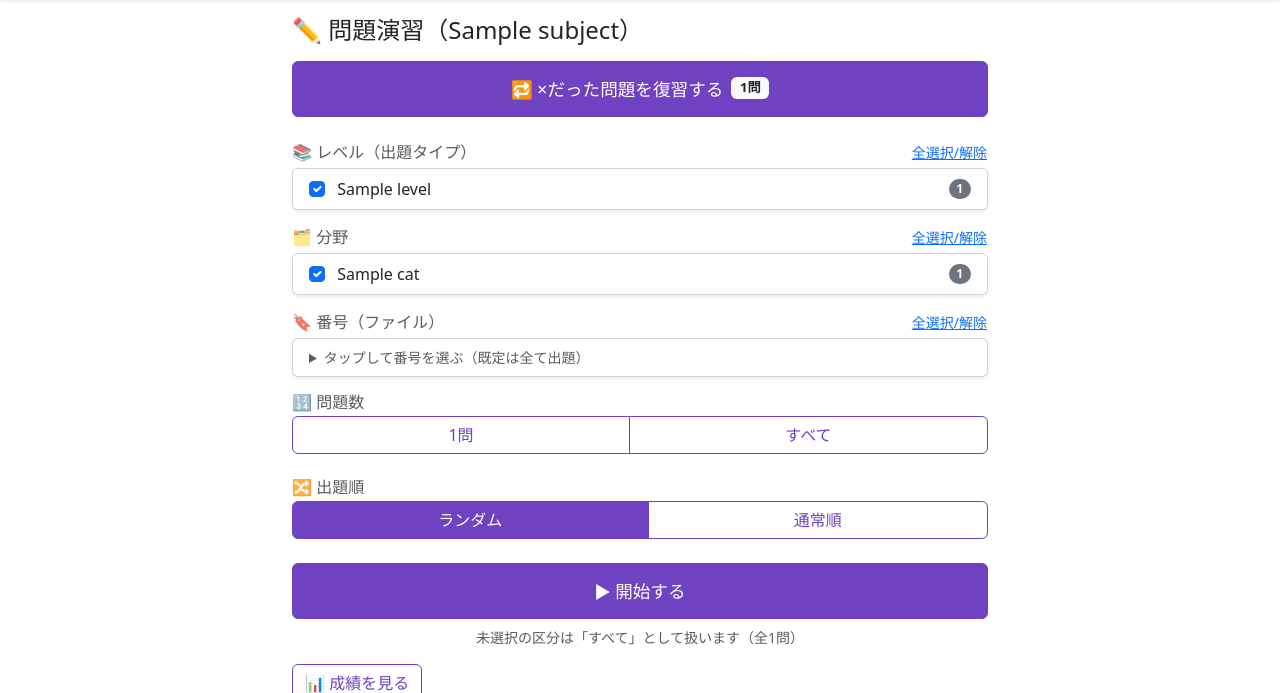
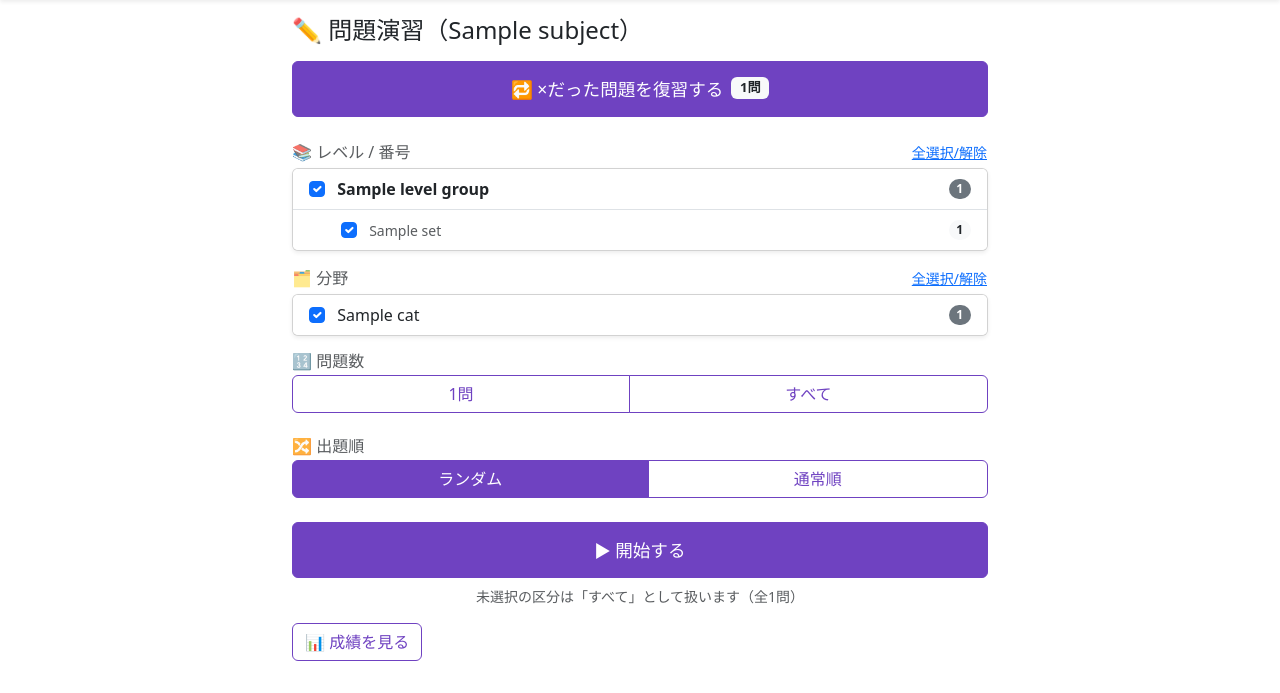
Before and after one commit to Rkawab/SNproject, a Django app: template templates/quiz/top.html in a window 1280 px wide. Shown: the part 56-749 px from the top of the page. After the commit the page ends 717 px from the top, so only its background shows below. Run offline with Django 5.2, Linux system fonts and the light colour scheme; tables that the repository leaves empty hold one stand-in row (values such as "Sample post"); the template is opened without the code that fills it: values that come from a table or form of the project are taken from there, most other values are stand-ins (such as "Sample title", 1, 10 or a date in 2020).

Commit message:
問題形式の変更

```diff
--- a/templates/quiz/top.html
+++ b/templates/quiz/top.html
@@ -16,21 +16,34 @@
 <form method="post" action="{% url 'quiz:start' %}">
     {% csrf_token %}
 
-    {# ----- レベル（出題タイプ） ----- #}
+    {# ----- レベル（出題タイプ）→ 番号（ファイル）の入れ子 ----- #}
     <div class="d-flex justify-content-between align-items-center mt-2 mb-1">
-        <h2 class="h6 text-muted mb-0">📚 レベル（出題タイプ）</h2>
+        <h2 class="h6 text-muted mb-0">📚 レベル / 番号</h2>
         <button type="button" class="btn btn-sm btn-link p-0 toggle-all" data-group="level">全選択/解除</button>
     </div>
     <div class="card shadow-sm mb-3">
         <div class="list-group list-group-flush">
-            {% for lv in levels %}
+            {% for g in level_groups %}
+            {# 親：レベル（配下の番号を一括トグル） #}
             <label class="list-group-item d-flex justify-content-between align-items-center">
+                <span class="fw-bold">
+                    <input class="form-check-input me-2 grp-level parent-level" type="checkbox"
+                           name="level" value="{{ g.series }}" data-series="{{ g.series }}" checked>
+                    {{ g.label }}
+                </span>
+                <span class="badge bg-secondary rounded-pill">{{ g.count }}</span>
+            </label>
+            {# 子：番号（ファイル） #}
+            {% for st in g.sets %}
+            <label class="list-group-item d-flex justify-content-between align-items-center ps-5">
                 <span>
-                    <input class="form-check-input me-2 grp-level" type="checkbox" name="level" value="{{ lv.value }}" checked>
-                    {{ lv.label }}
+                    <input class="form-check-input me-2 grp-level child-set" type="checkbox"
+                           name="set" value="{{ st.value }}" data-series="{{ g.series }}" checked>
+                    <span class="text-muted small">{{ st.label }}</span>
                 </span>
-                <span class="badge bg-secondary rounded-pill">{{ lv.count }}</span>
+                <span class="badge bg-light text-dark rounded-pill">{{ st.count }}</span>
             </label>
+            {% endfor %}
             {% endfor %}
         </div>
     </div>
@@ -53,31 +66,6 @@
             {% endfor %}
         </div>
     </div>
-
-    {# ----- 番号（ファイル） ----- #}
-    {% if set_groups %}
-    <div class="d-flex justify-content-between align-items-center mt-2 mb-1">
-        <h2 class="h6 text-muted mb-0">🔖 番号（ファイル）</h2>
-        <button type="button" class="btn btn-sm btn-link p-0 toggle-all" data-group="set">全選択/解除</button>
-    </div>
-    <details class="card shadow-sm mb-3">
-        <summary class="px-3 py-2 text-muted small" style="cursor: pointer;">タップして番号を選ぶ（既定は全て出題）</summary>
-        <div class="list-group list-group-flush border-top">
-            {% for g in set_groups %}
-            <div class="list-group-item bg-light text-muted small fw-bold py-1">{{ g.label }}</div>
-            {% for st in g.sets %}
-            <label class="list-group-item d-flex justify-content-between align-items-center">
-                <span>
-                    <input class="form-check-input me-2 grp-set" type="checkbox" name="set" value="{{ st.value }}" checked>
-                    {{ st.label }}
-                </span>
-                <span class="badge bg-secondary rounded-pill">{{ st.count }}</span>
-            </label>
-            {% endfor %}
-            {% endfor %}
-        </div>
-    </details>
-    {% endif %}
 
     {# ----- 問題数 ----- #}
     <h2 class="h6 text-muted mt-2 mb-1">🔢 問題数</h2>
@@ -118,8 +106,30 @@
     btn.addEventListener('click', function () {
       var boxes = document.querySelectorAll('.grp-' + btn.dataset.group);
       var anyChecked = Array.prototype.some.call(boxes, function (b) { return b.checked; });
-      boxes.forEach(function (b) { b.checked = !anyChecked; });
+      boxes.forEach(function (b) { b.checked = !anyChecked; b.indeterminate = false; });
     });
+  });
+
+  // レベル（親）↔ 番号（子）の入れ子チェック同期
+  function childrenOf(series) {
+    return document.querySelectorAll('.child-set[data-series="' + series + '"]');
+  }
+  function syncParent(series) {
+    var parent = document.querySelector('.parent-level[data-series="' + series + '"]');
+    if (!parent) return;
+    var kids = childrenOf(series);
+    var checked = Array.prototype.filter.call(kids, function (k) { return k.checked; }).length;
+    parent.checked = checked > 0;                       // 1つでもONなら親もON（=そのレベルを出題対象に含める）
+    parent.indeterminate = checked > 0 && checked < kids.length;  // 一部だけONは中間表示
+  }
+  document.querySelectorAll('.parent-level').forEach(function (parent) {
+    parent.addEventListener('change', function () {
+      childrenOf(parent.dataset.series).forEach(function (k) { k.checked = parent.checked; });
+      parent.indeterminate = false;
+    });
+  });
+  document.querySelectorAll('.child-set').forEach(function (child) {
+    child.addEventListener('change', function () { syncParent(child.dataset.series); });
   });
 </script>
 {% endblock %}
```
Also changed, not shown: quiz/tests/test_views.py (+8 -2 lines), quiz/views.py (+14 -19 lines).
